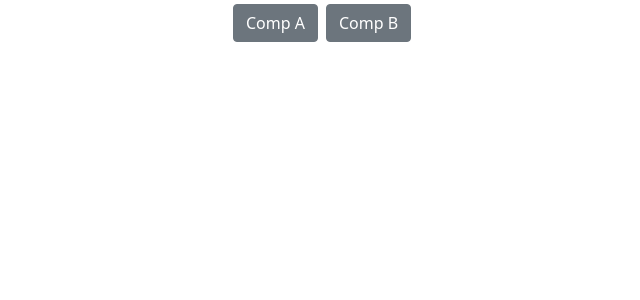
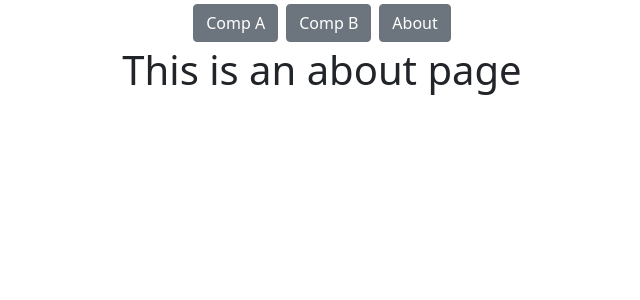
Before and after one commit to liviucatrina/testvueproject, a Vue app: page /about in a window 1280 px wide. Shown: the top 300 px of the page, without its empty margins (318-958 px from the left). Built offline with nearby package versions, Linux system fonts and the light colour scheme.

Commit message:
Add about page and route to project

```diff
--- a/src/App.vue
+++ b/src/App.vue
@@ -6,6 +6,9 @@
       </router-link>
       <router-link to="/componentb" custom v-slot="{ navigate }">
         <button type="button" @click="navigate" class="btn btn-secondary m-1">Comp B</button>
+      </router-link>
+      <router-link to="/about" custom v-slot="{ navigate }">
+        <button type="button" @click="navigate" class="btn btn-secondary m-1">About</button>
       </router-link>
     </div>
     <router-view/>
--- a/src/router/index.js
+++ b/src/router/index.js
@@ -1,6 +1,7 @@
 import Vue from 'vue'
 import VueRouter from 'vue-router'
 import Home from '../views/Home.vue'
+import About from '../views/About.vue'
 import ComponentA from '../components/ComponentA'
 import ComponentB from '../components/ComponentB'
 import ComponentB1 from '../components/ComponentB1'
@@ -14,6 +15,11 @@ const routes = [
     path: '/',
     name: 'Home',
     component: Home
+  },
+  {
+    path: '/about',
+    name: 'About',
+    component: About
   },
   {
     path: '/componenta',
--- a/src/views/About.vue
+++ b/src/views/About.vue
@@ -1,5 +1,5 @@
 <template>
-  <div class="about">
+  <div class="d-flex justify-content-center">
     <h1>This is an about page</h1>
   </div>
 </template>
```
